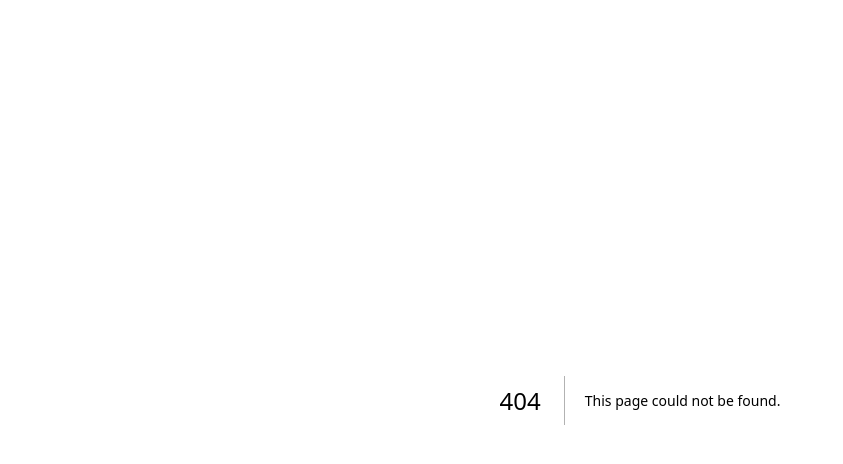
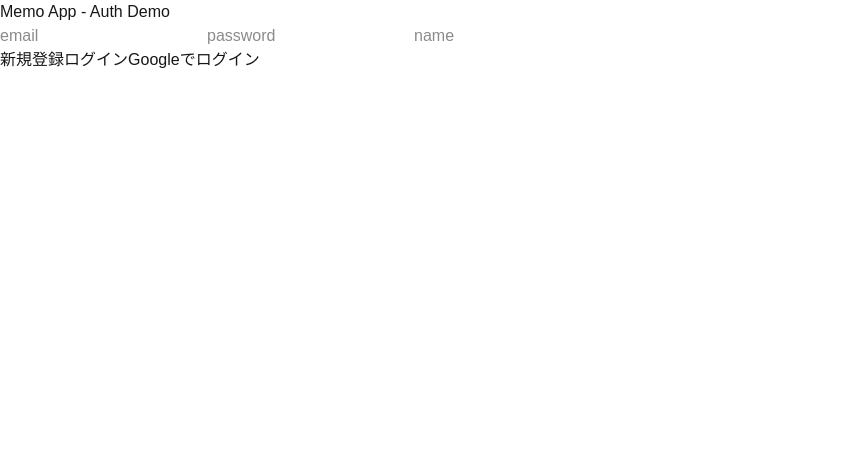
Before and after one commit to itc-s23023/memo-app, a Next.js app: page /login in a window 1280 px wide. Before the commit this address had no page. Shown: the top 464 px of the page, without its empty margins (0-843 px from the left). Built offline with nearby package versions, Linux system fonts and the light colour scheme; no server answers.

Commit message:
app/pages/の下にあったpages.tsxファイルをapp/の下に移動した。 コンフリクトにより消えていたloginページの復旧。 app/page.tsxのリンクを修正。

```diff
--- /dev/null
+++ b/app/login/page.tsx
@@ -0,0 +1,50 @@
+"use client";
+import { useState } from "react";
+import { signUp, login, loginWithGoogle, logout } from "@/lib/auth";
+import { useAuth } from "@/hooks/useAuth";
+
+export default function Home() {
+  const { user, loading } = useAuth();
+  const [email, setEmail] = useState("");
+  const [password, setPassword] = useState("");
+  const [name, setName] = useState("");
+
+  if (loading) return <p>Loading...</p>;
+
+  return (
+    <div>
+      <h1>Memo App - Auth Demo</h1>
+
+      {user ? (
+        <>
+          <p>ログイン中: {user.email}</p>
+          <button onClick={logout}>ログアウト</button>
+        </>
+      ) : (
+        <>
+          <input
+            value={email}
+            onChange={(e) => setEmail(e.target.value)}
+            placeholder="email"
+          />
+          <input
+            type="password"
+            value={password}
+            onChange={(e) => setPassword(e.target.value)}
+            placeholder="password"
+          />
+          <input
+            value={name}
+            onChange={(e) => setName(e.target.value)}
+            placeholder="name"
+          />
+          <div>
+            <button onClick={() => signUp(email, password, name)}>新規登録</button>
+            <button onClick={() => login(email, password)}>ログイン</button>
+            <button onClick={loginWithGoogle}>Googleでログイン</button>
+          </div>
+        </>
+      )}
+    </div>
+  );
+}
--- a/app/page.tsx
+++ b/app/page.tsx
@@ -15,13 +15,14 @@ export default function ListPageSkeleton() {
           className="px-4 py-2 border rounded-full w-full max-w-md shadow-sm text-black"
         />
         <div className="flex items-center gap-2 ml-4">
-          <button className="px-4 py-2 bg-gray-200 rounded shadow hover:bg-gray-300 text-black">
+          <button onClick={() => router.push("./login")}
+          className="px-4 py-2 bg-gray-200 rounded shadow hover:bg-gray-300 text-black">
             ログアウト
           </button>
 
           {/* プラスボタン */}
           <button
-            onClick={() => router.push("./pages/create")}
+            onClick={() => router.push("./create")}
             className="w-8 h-8 bg-blue-500 text-white rounded-full flex items-center justify-center text-xl hover:bg-blue-600"
           >
             ＋
```
Also changed, not shown: app/create/page.tsx (renamed from app/pages/create/page.tsx).
